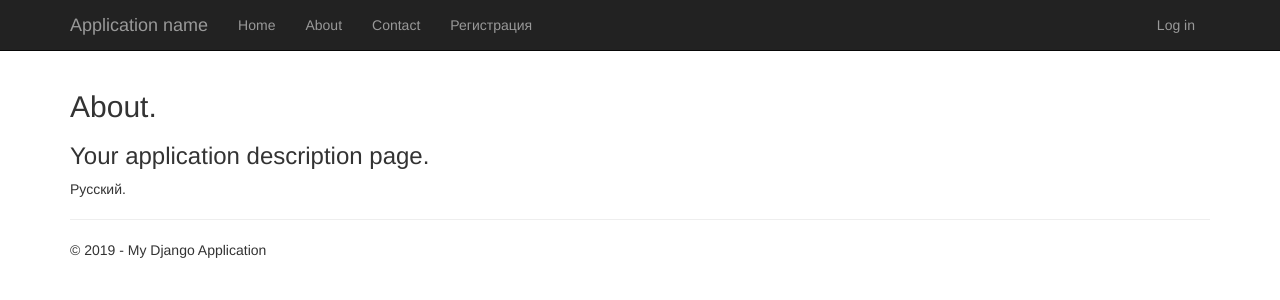
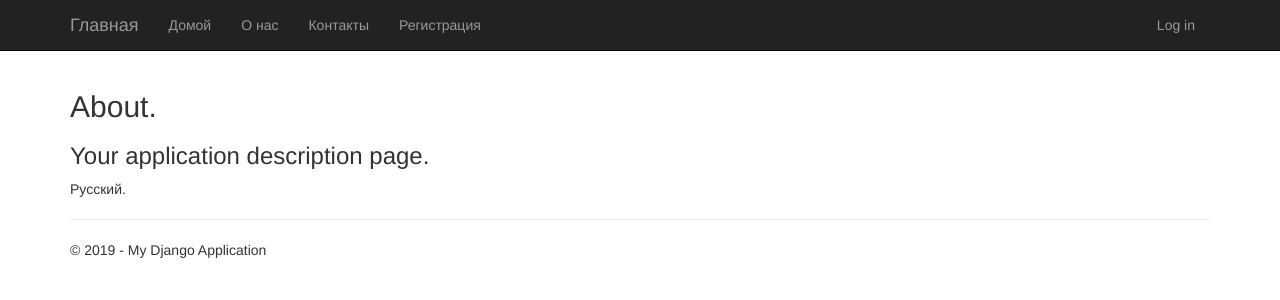
Before and after one commit to igor63r/DjangoWebProject1, a Django app: page /about in a window 1280 px wide. Shown: the top 300 px of the page. Run offline with Django 3.2, Linux system fonts and the light colour scheme; some libraries are stand-ins or nearby versions.

Commit message:
Added russian menu

```diff
--- a/app/templates/app/layout.html
+++ b/app/templates/app/layout.html
@@ -20,13 +20,13 @@
                     <span class="icon-bar"></span>
                     <span class="icon-bar"></span>
                 </button>
-                <a href="/" class="navbar-brand">Application name</a>
+                <a href="/" class="navbar-brand">Главная</a>
             </div>
             <div class="navbar-collapse collapse">
                 <ul class="nav navbar-nav">
-                    <li><a href="{% url 'home' %}">Home</a></li>
-                    <li><a href="{% url 'about' %}">About</a></li>
-                    <li><a href="{% url 'contact' %}">Contact</a></li>
+                    <li><a href="{% url 'home' %}">Домой</a></li>
+                    <li><a href="{% url 'about' %}">О нас</a></li>
+                    <li><a href="{% url 'contact' %}">Контакты</a></li>
                     {% if not user.is_authenticated %}
                     <li><a href="{% url 'registration' %}">Регистрация</a></li>
 {% endif %}
```
